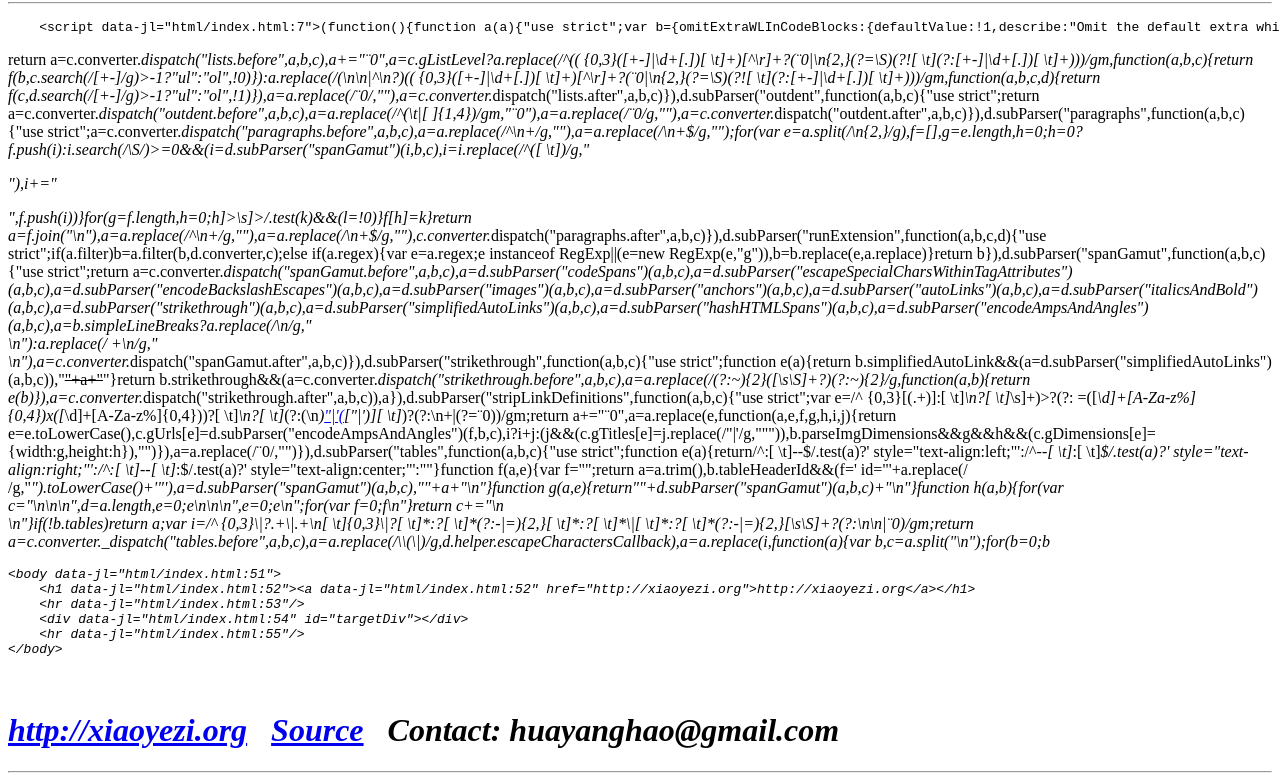
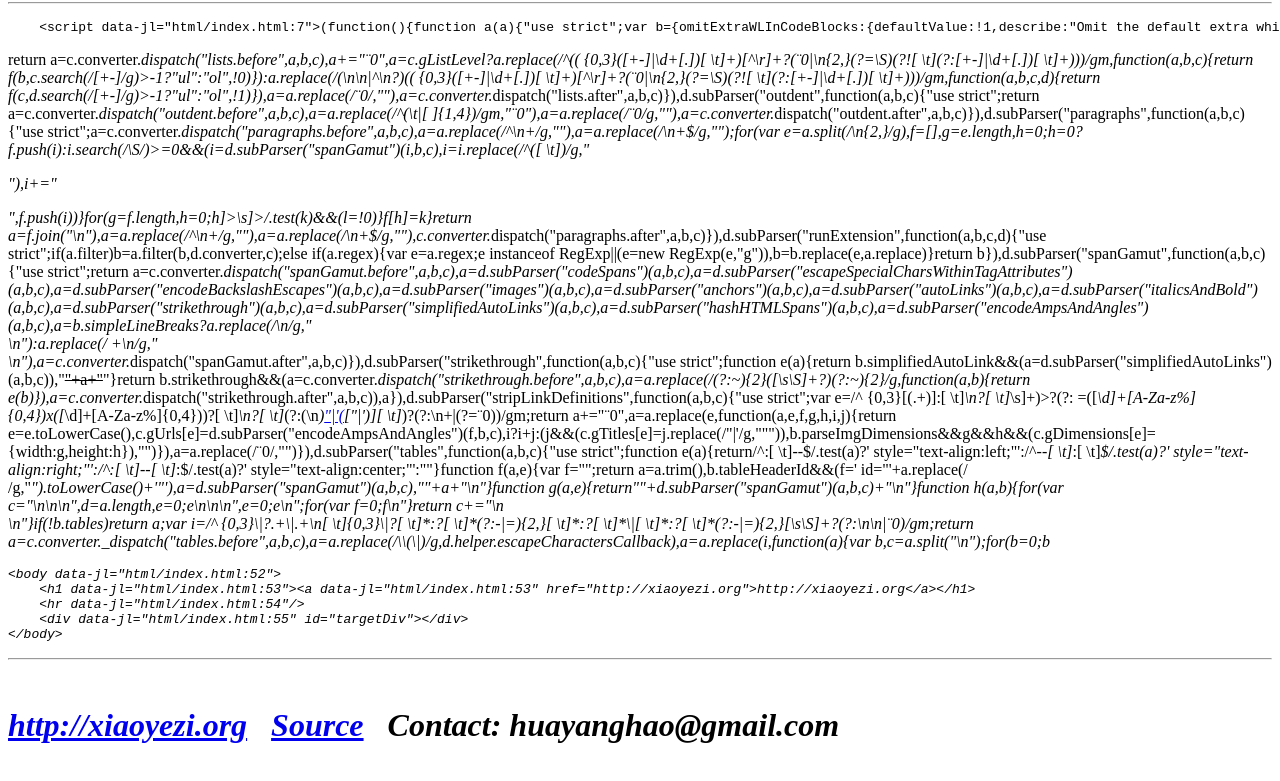
Before and after one commit to yanghao/newblog, a plain HTML site: page html/index.html in a window 1280 px wide. Shown: the part 78-859 px from the top of the page. Drawn offline with Linux system fonts and the light colour scheme; files whose address does not match are found by name.

Commit message:
slightly adjust the style

```diff
--- a/html/index.html
+++ b/html/index.html
@@ -12,6 +12,7 @@ function callback(text) {
 	var target = document.getElementById('targetDiv'),
 		converter = new showdown.Converter(),
 		html = converter.makeHtml(text);
+        html = html + "<hr/>";
         html = html + "<br/><h1><a href=\"/\">http://xiaoyezi.org</a> &nbsp;&nbsp;";
         html = html + "<a href=\"/_static" + url + "\">";
         html = html + "Source" + "</a>  &nbsp;&nbsp;";
@@ -52,6 +53,5 @@ run();
         <h1><a href="http://xiaoyezi.org">http://xiaoyezi.org</a></h1>
 		<hr/>
 		<div id="targetDiv"></div>
-        <hr/>
 	</body>
 </html>
```
